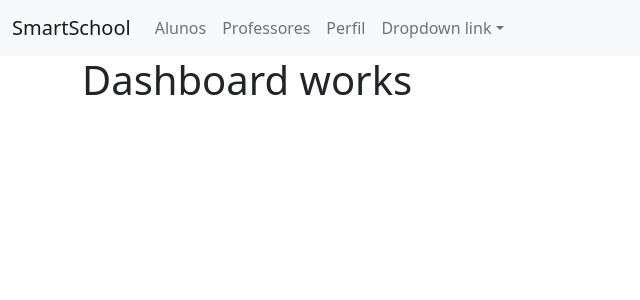
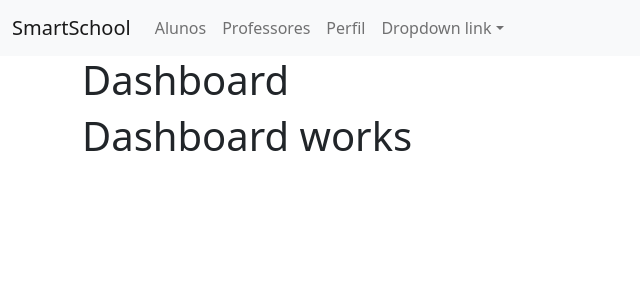
Before and after one commit to Alexlr10/SSReact, a React (Create React App) app: page / in a window 1280 px wide. Shown: the top 300 px of the page, without its empty margins (0-640 px from the left). Built offline with nearby package versions, Linux system fonts and the light colour scheme.

Commit message:
inserindo componente titulo

```diff
--- a/src/components/Aluno/index.js
+++ b/src/components/Aluno/index.js
@@ -27,7 +27,7 @@ export default function Aluno() {
     return (
         <div>
             <h1>
-                <Titulo/>
+                <Titulo Titulo={titulo}/>
             </h1>
             <ul>
                 {alunos.map((aluno) => {
--- a/src/components/Dashboard/index.js
+++ b/src/components/Dashboard/index.js
@@ -1,9 +1,14 @@
 import React from 'react'
+import Titulo from '../Titulo'
 
 export default function Dashboard() {
 
+    const titulo = 'Dashboard'
     return (
         <div>
+            <h1>
+                <Titulo Titulo={titulo}/>
+            </h1>
            <h1>Dashboard works</h1>
         </div>
     )
--- a/src/components/Perfil/index.js
+++ b/src/components/Perfil/index.js
@@ -1,10 +1,16 @@
 import React from 'react'
+import Titulo from '../Titulo';
 
 export default function Perfil() {
 
+    const titulo = 'Perfil';
+
     return (
         <div>
-           <h1>perfil</h1>
+            <h1>
+                <Titulo Titulo={titulo} />
+            </h1>
+            <h1>perfil</h1>
         </div>
     )
 }
--- a/src/components/Professor/index.js
+++ b/src/components/Professor/index.js
@@ -1,6 +1,7 @@
 import React from 'react'
+import Titulo from '../Titulo';
 
-export default function Professor(){
+export default function Professor() {
 
     const titulo = 'Professores';
 
@@ -15,7 +16,7 @@ export default function Professor(){
     return (
         <div>
             <h1>
-                {titulo}
+                <Titulo Titulo={titulo} />
             </h1>
             <ul>
                 {professores.map((prof) => {
--- a/src/components/Titulo/index.js
+++ b/src/components/Titulo/index.js
@@ -1,10 +1,9 @@
-export default function Titulo(){
+export default function Titulo(props){
 
-    const titulo = 'titulo';
 
     return (
         <div>
-            {titulo}
+            {props.Titulo}
         </div>
     );
 }
```
